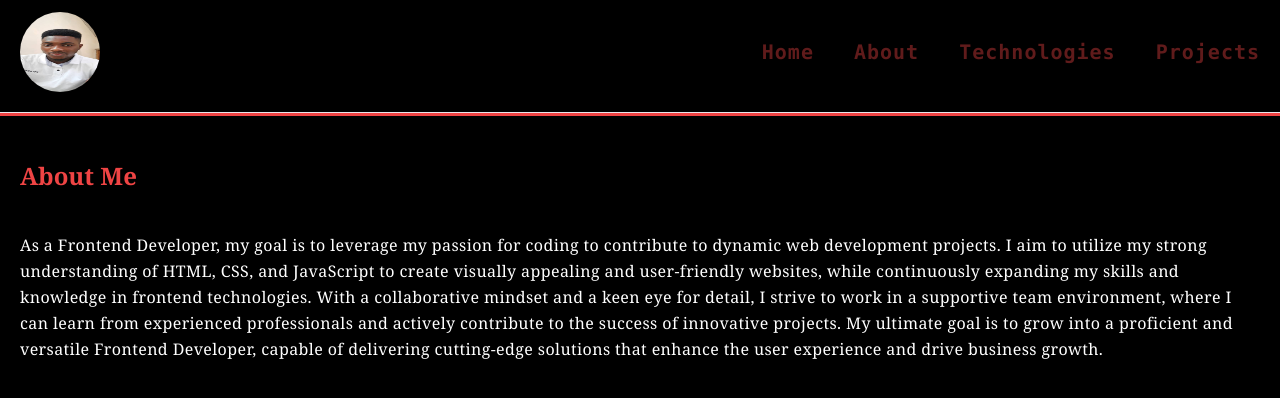
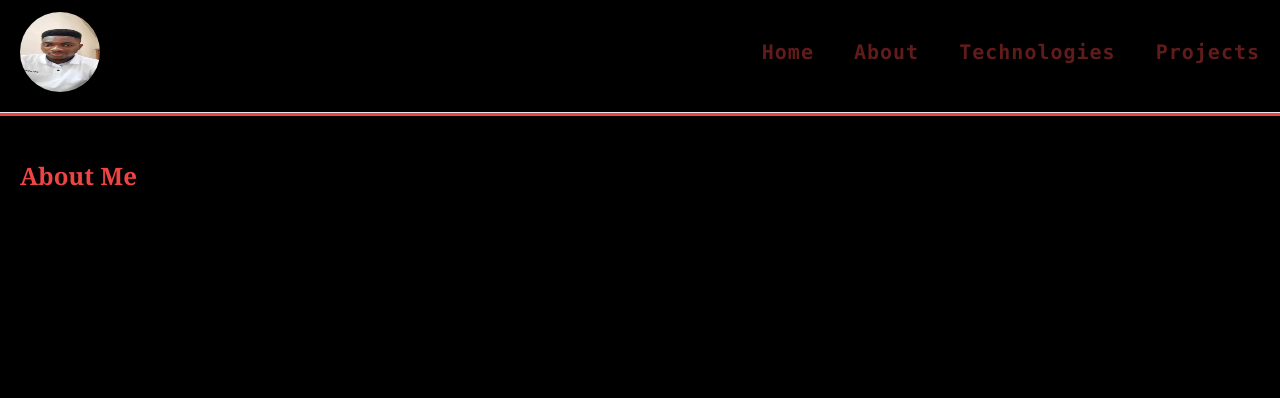
Before and after one commit to Dare649/nextJs_portfolio, a Next.js app: page /pages/about in a window 1280 px wide. Shown: the top 398 px of the page. Built offline with nearby package versions, Linux system fonts and the light colour scheme.

Commit message:
added mern stack

```diff
--- a/app/pages/about/page.jsx
+++ b/app/pages/about/page.jsx
@@ -6,14 +6,7 @@ const About = () => {
       <h1 className="text-red-500 text-2xl font-bold mb-10 capitalize">about me</h1>
       <div>
         <p className="leading-relaxed tracking-wide">
-          As a Frontend Developer, my goal is to leverage my passion for coding to
-          contribute to dynamic web development projects. I aim to utilize my strong understanding of HTML,
-          CSS, and JavaScript to create visually appealing and user-friendly websites, while continuously
-          expanding my skills and knowledge in frontend technologies. With a collaborative mindset and a
-          keen eye for detail, I strive to work in a supportive team environment, where I can learn from
-          experienced professionals and actively contribute to the success of innovative projects. My
-          ultimate goal is to grow into a proficient and versatile Frontend Developer, capable of delivering
-          cutting-edge solutions that enhance the user experience and drive business growth.
+
         </p>
       </div>
     </section>
--- a/app/pages/technologies/page.jsx
+++ b/app/pages/technologies/page.jsx
@@ -2,9 +2,9 @@ import { stacks } from "@components/dummy"
 import ProgressBar from "@components/ProgressBar"
 
 const Technologies = () => {
-  const first = stacks.slice(0, 3);
-  const second = stacks.slice(3, 7);
-  const third = stacks.slice(7, 10);
+  const first = stacks.slice(0, 5);
+  const second = stacks.slice(5, 10);
+  const third = stacks.slice(10, 14);
 
   return (
     <div className="lg:px-5 sm:px-2">
--- a/components/Nav.jsx
+++ b/components/Nav.jsx
@@ -42,6 +42,7 @@ const Nav = ({children}) => {
           </div>
           <hr className="w-full h-1 bg-red-500 mt-2"/>
         </section>
+
         {/* Mobile view */}
         <section className="lg:hidden flex w-full relative z-50">
           <div className="bg-red-500 rounded-full fixed top-3 left-3">
@@ -76,7 +77,7 @@ const Nav = ({children}) => {
               </Modal>
           }
     </section>
-    <div className='text-white lg:mt-40 sm:mt-20 overflow-y-scroll'>
+    <div className='text-white lg:mt-40 sm:mt-20 overflow-y-scroll sm:px-3'>
       {children}
     </div>
   </nav>
--- a/components/Typing.jsx
+++ b/components/Typing.jsx
@@ -8,7 +8,7 @@ const Typing = () => {
       <TypeAnimation
         className='font-bold text-9xl text-red-500'
       sequence={[
-        'I\'m a Frontend Developer...',
+        'I\'m a MERN Stack Developer...',
         2000,
         'I\'m a Tech Enthusiast...',
         2000,
--- a/components/dummy.jsx
+++ b/components/dummy.jsx
@@ -65,6 +65,22 @@ export const stacks = [
         title: "next js (client side)",
         rate: 70
     },
+    {
+        title: "node js",
+        rate: 30
+    },
+    {
+        title: "express",
+        rate: 30
+    },
+    {
+        title: "mongo db",
+        rate: 40
+    },
+    {
+        title: "mongoose",
+        rate: 40
+    },
 ]
 
 export const projects = [
```
